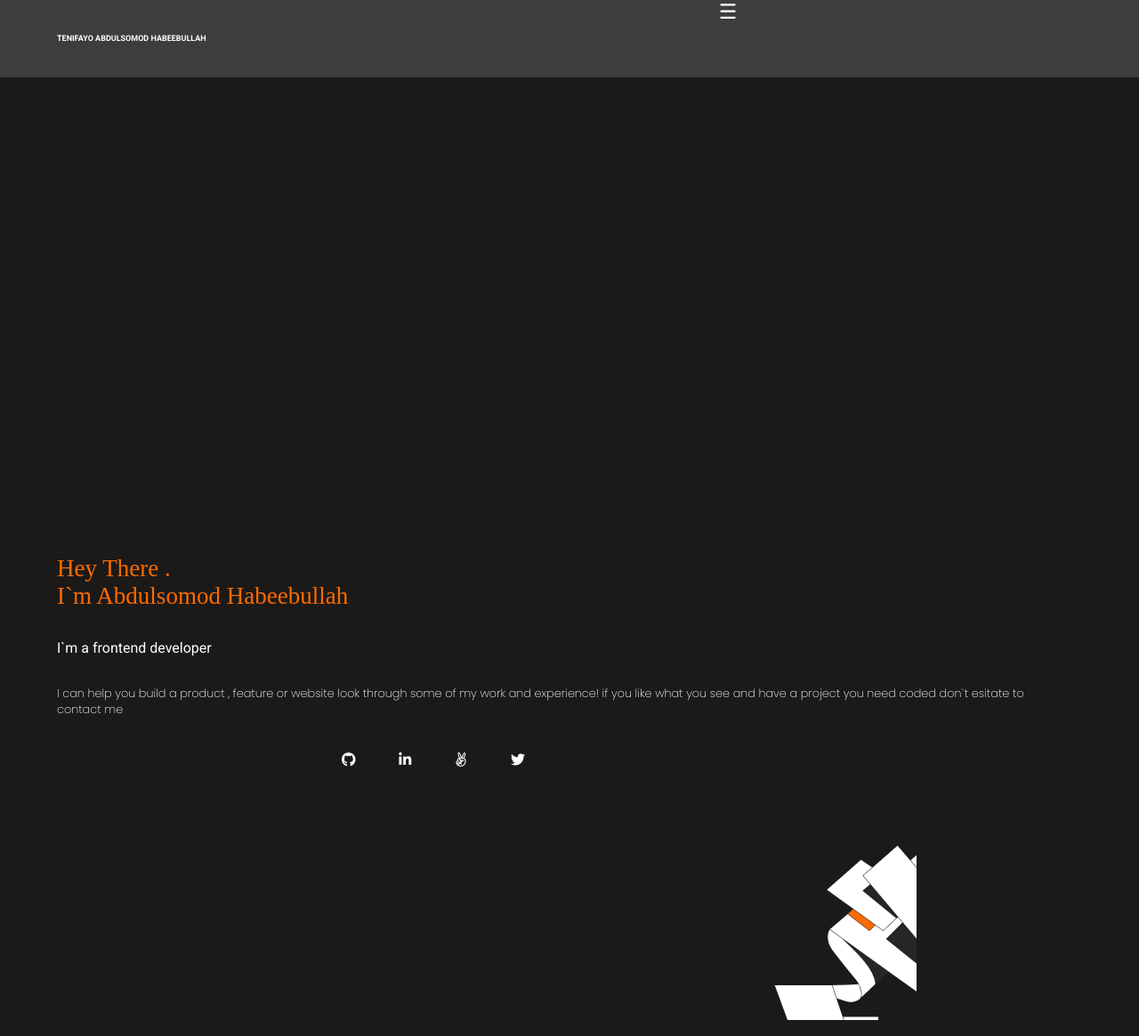
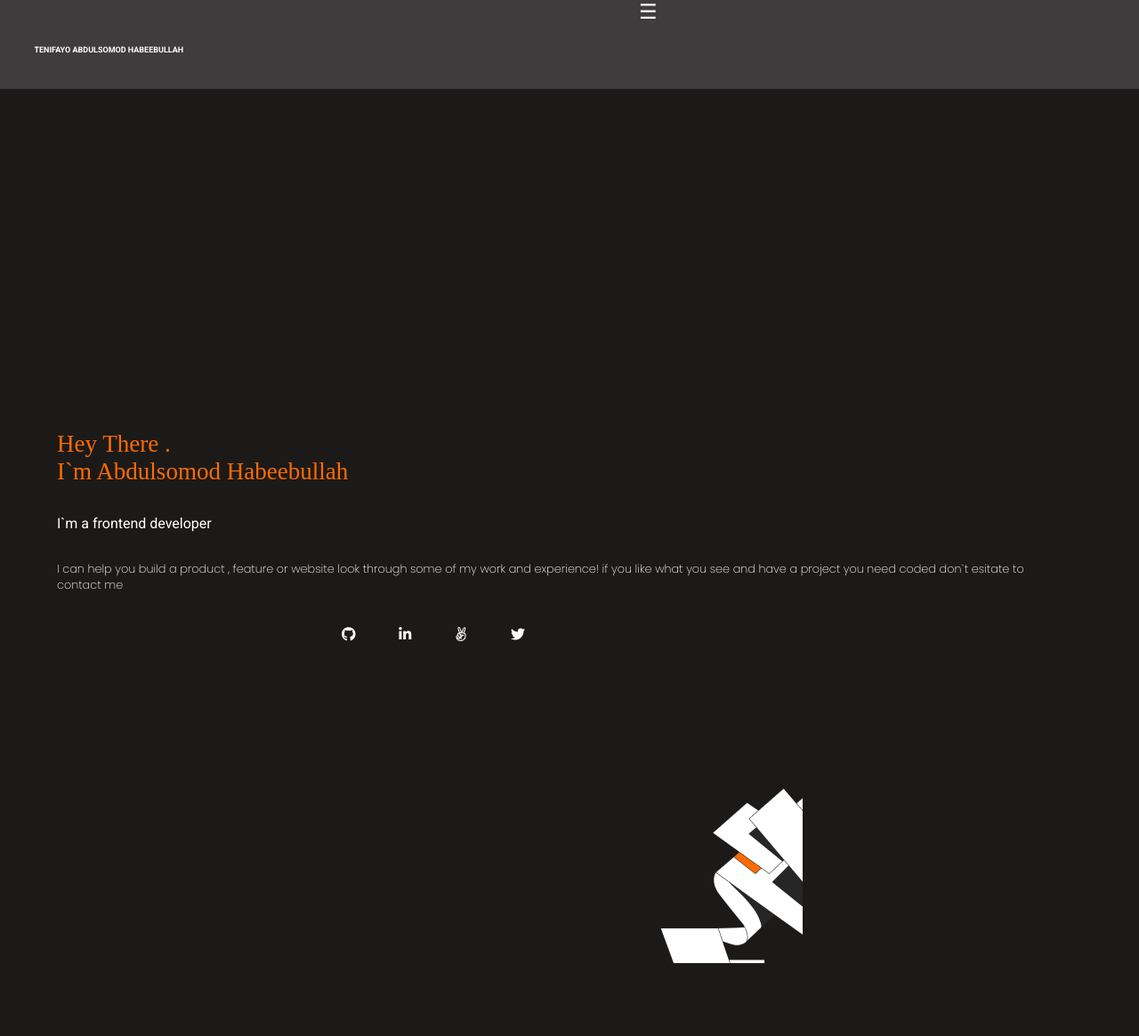
Before and after one commit to abdulsomod1/portfolio-project, a website: page index.html in a window 1280 px wide. Shown: the whole page at 89% size. After the commit the page ends 1101 px from the top, so only its background shows below. Drawn offline with Linux system fonts and the light colour scheme.

Commit message:
Fix some necessary errors in files

```diff
--- a/css/index.css
+++ b/css/index.css
@@ -8,9 +8,9 @@
 }
 
 .owner {
-  margin-top: 3%;
+  margin-top: 4%;
   font-size: 9px;
-  margin-left: 5%;
+  margin-left: 3%;
   margin-right: -2%;
   color: #fff;
   /* stylelint-disable-next-line font-family-no-missing-generic-family-keyword */
@@ -28,15 +28,15 @@
 }
 
 .edit-image {
-  margin-left: 68%;
-  margin-top: 3%;
+  margin-left: 58%;
+  margin-top: 9%;
 }
 
 .about-me {
   color: white;
   margin-right: 9%;
   margin-left: 5%;
-  margin-top: 42%;
+  margin-top: 30%;
 }
 
 .color {
@@ -68,7 +68,7 @@
 .click {
   font-size: 23px;
   cursor: pointer;
-  margin-left: 47%;
+  margin-left: 42%;
   color: #fff;
 }
 
--- a/index.html
+++ b/index.html
@@ -45,7 +45,6 @@
     </div>
 
     <img class="edit-image" src="image.png" title="image" alt="image" />
-    <script src="./js/index.js"></script>
     <script src="https://kit.fontawesome.com/a076d05399.js" crossorigin="anonymous"></script>
   </body>
 </html>
```
